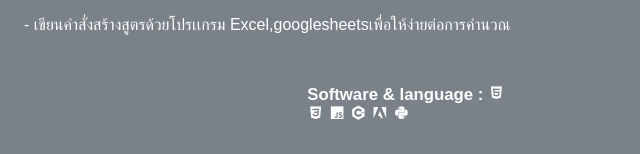
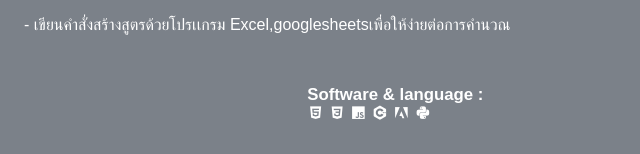
Before and after one commit to Chanakan55991/korn-portfolio, a plain HTML site: page index.html in a window 1280 px wide. Shown: the part 2033-2187 px from the top of the page, 640-1280 px from the left. Drawn offline with nearby package versions, Linux system fonts and the light colour scheme; files whose address does not match are found by name.

Commit message:
improved footer credit

```diff
--- a/index.html
+++ b/index.html
@@ -87,16 +87,17 @@
             </div>
         </div>
 
-
-        </section>
         <div class="credit" id="credit" style="margin-left: 65%;">
 
-            <h2>Software & language : <i class='bx bxl-html5' ></i>
+            <h2>Software & language :
+                <div>
+                <i class='bx bxl-html5' ></i>
                 <i class='bx bxl-css3' ></i>
                 <i class='bx bxl-javascript' ></i>
                 <i class='bx bxl-c-plus-plus'></i>
                 <i class='bx bxl-adobe'></i>
                 <i class='bx bxl-python'></i>
+                    </div>
             </h2>
         </div>
 
--- a/styles.css
+++ b/styles.css
@@ -296,11 +296,14 @@ section{
     padding: 2rem 9% 2rem;
     font-size: 0.7rem;
     display: flex;
-    justify-content: space-between;
+    justify-content: space-end;
     background-color: #7B8189;
 }
 .credit a{
     color: var(--main-color);
+}
 
-
+.credit h2 {
+    display: flex;
+    flex-direction: column;
 }
```
